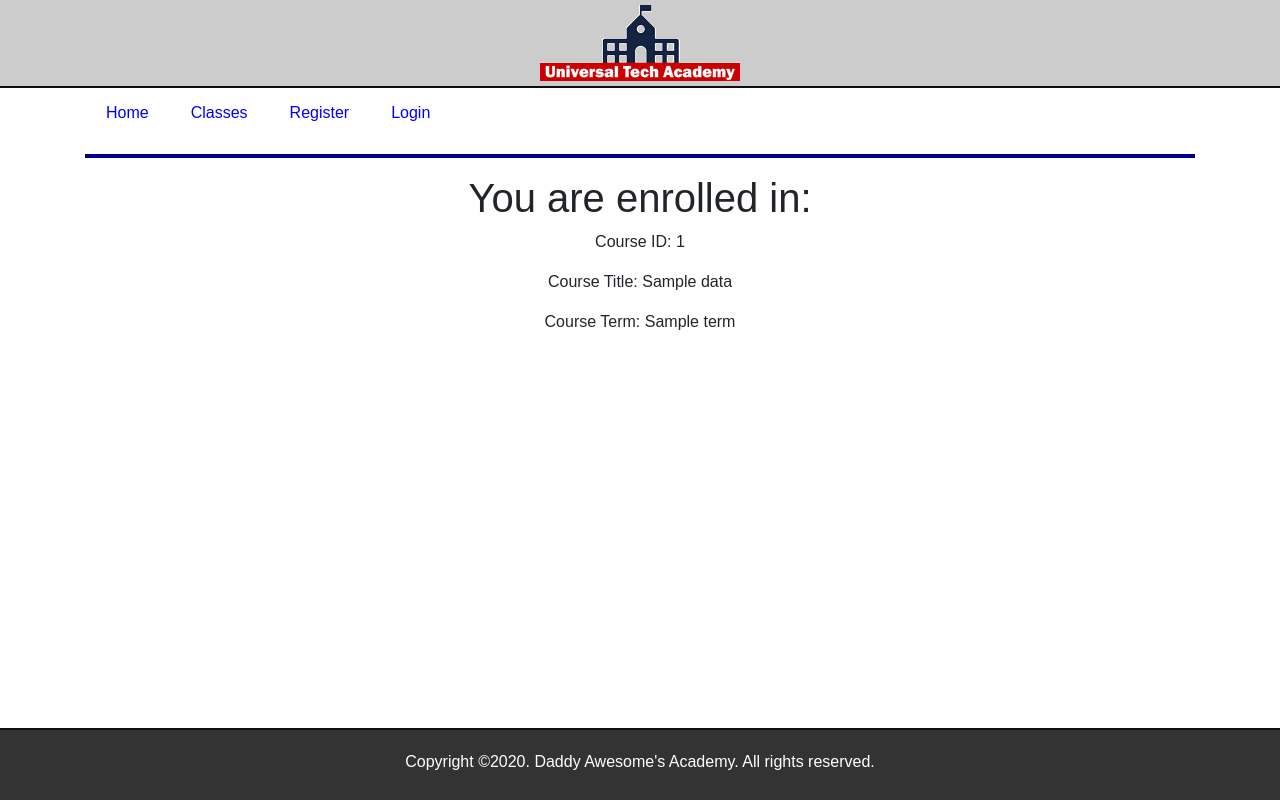
After one commit to daddyawesome/flask, a Flask app: template application/templates/enrollment.html in a window 1280 px wide. The commit adds this page. Run offline with Flask 2, Linux system fonts and the light colour scheme; the template is opened without the code that fills it: most values are stand-ins (such as "Sample title", 1, 10 or a date in 2020); some libraries are stand-ins or nearby versions.

Commit message:
adding enrollment and api

```diff
--- a/application/routes.py
+++ b/application/routes.py
@@ -1,5 +1,5 @@
 from application import app
-from flask import render_template
+from flask import render_template, request
 
 @app.route("/")
 @app.route("/index")
@@ -11,12 +11,20 @@ def index():
 def login():
     return render_template("login.html", login=True)
 
-@app.route("/courses")
-def courses():
+@app.route("/courses/")
+@app.route("/courses/<term>")
+def courses(term="Spring 2019"):
     courseData = [{"courseID":"1111","title":"PHP 111","description":"Intro to PHP","credits":"3","term":"Fall, Spring"}, {"courseID":"2222","title":"Java 1","description":"Intro to Java Programming","credits":"4","term":"Spring"}, {"courseID":"3333","title":"Adv PHP 201","description":"Advanced PHP Programming","credits":"3","term":"Fall"}, {"courseID":"4444","title":"Angular 1","description":"Intro to Angular","credits":"3","term":"Fall, Spring"}, {"courseID":"5555","title":"Java 2","description":"Advanced Java Programming","credits":"4","term":"Fall"}]
     print(courseData[0]["title"])
-    return render_template("courses.html", courseData=courseData, courses=True)
+    return render_template("courses.html", courseData=courseData, courses=True, term=term)
 
 @app.route("/register")
 def register():
     return render_template("register.html", register=True)
+
+@app.route("/enrollment", methods=["GET","POST"])
+def enrollment():
+    id = request.form.get('courseID')
+    title = request.form['title']
+    term = request.form.get('term')
+    return render_template("enrollment.html", enrollment=True, data={"id":id,"title":title,"term":term})
--- /dev/null
+++ b/application/templates/enrollment.html
@@ -0,0 +1,14 @@
+{% extends "layout.html" %}
+
+{% block content %}
+    <div class="row">
+        <div class="col-md-12 text-center">
+            <h1>You are enrolled in:</h1>
+
+            <p>Course ID: {{ data.id }}</p>
+            <p>Course Title: {{ data.title }}</p>
+            <p>Course Term: {{ data.term }}</p>
+
+        </div>
+    </div>
+{% endblock %}
```
Also changed, not shown: application/templates/courses.html (+8 -3 lines).
